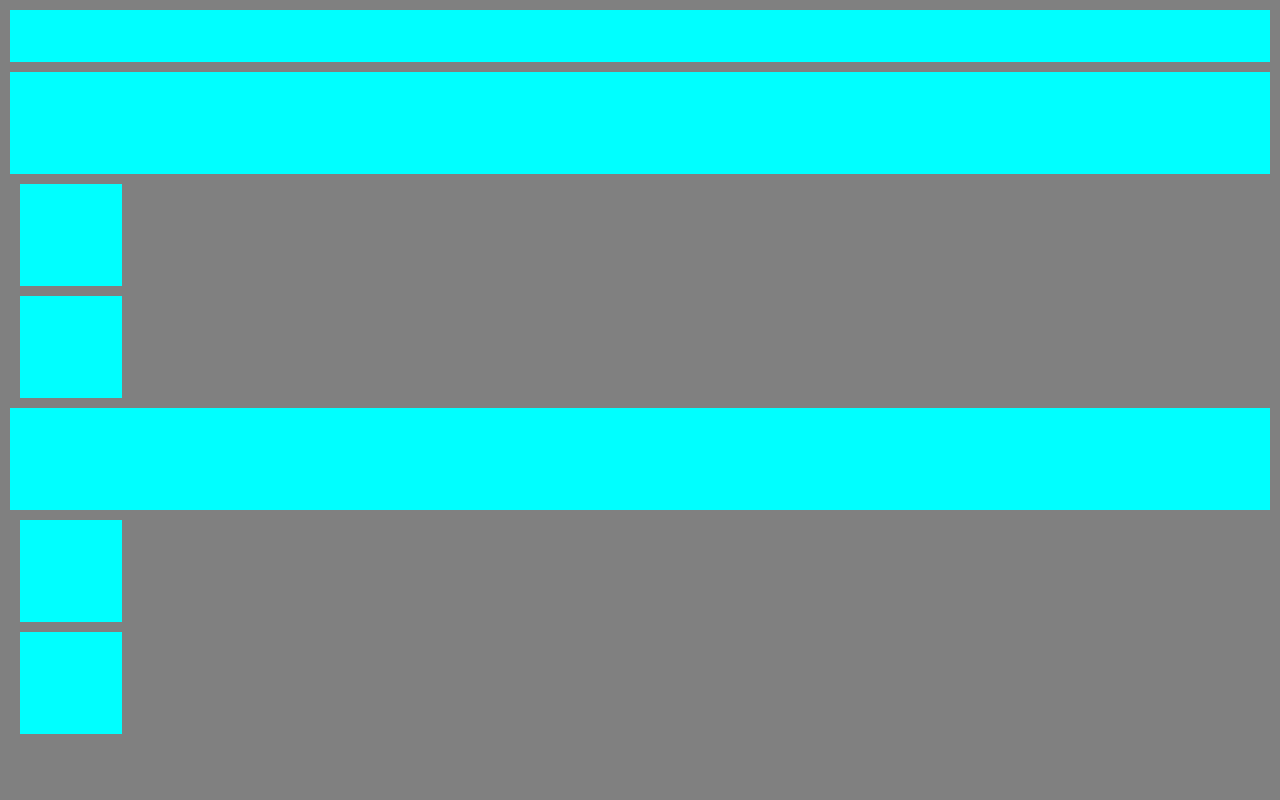
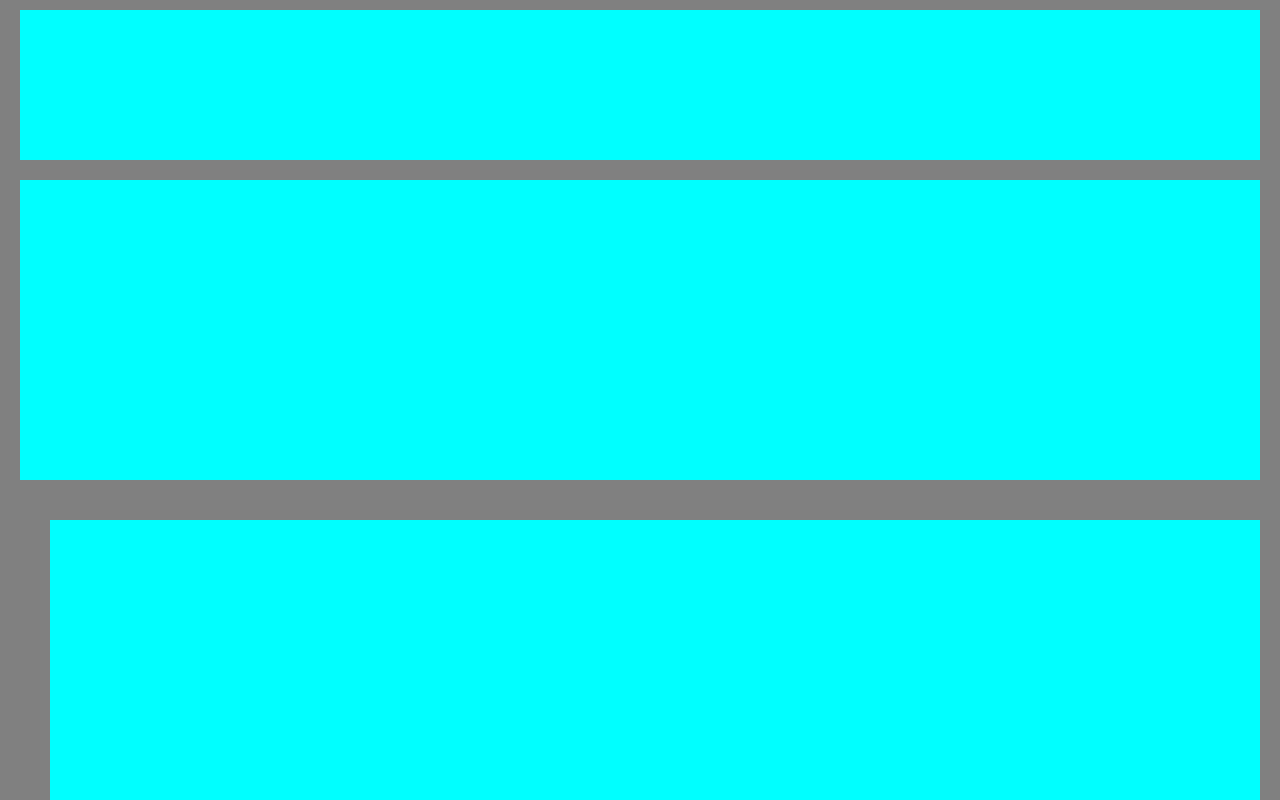
Before and after one commit to diegohernandez1010/protalento_b4_code, a plain HTML site: page 01_Intro_a_la_web/1.2.3.3_ejercicio/index.html in a window 1280 px wide. Shown: the top 800 px of the page. Drawn offline with Linux system fonts and the light colour scheme.

Commit message:
cambio en bloques

```diff
--- a/01_Intro_a_la_web/1.2.3.3_ejercicio/style.css
+++ b/01_Intro_a_la_web/1.2.3.3_ejercicio/style.css
@@ -3,53 +3,34 @@
   padding: 0;
   font-size: 1em;
   font-family: inherit;
-
-}
-
-.chico {
-  background-color: aqua;
-  margin-top: 70px;
-  height: 50px;
-
-}
-
-.grande {
-  background-color: aqua;
-  display: block;
-  height: 100px
-}
-
-body {
   background-color: grey;
 }
 
-.container,
-.mediano,
-.azul,
-.margin-derecho,
-.margin-abajo {
-
-  margin: 10px 10px 10px;
-}
-
 .azul {
-  padding: 1px;
   background-color: aqua;
 
+}
+.chico{
+  height: 150px;
+  margin: 10px 20px 20px 20px;
+  width: auto;
+}
+.grande{
+  height: 300px;
+  margin: 20px 20px 20px 20px;
+  width: auto;
+}
+.container{
+  height: 300px;
+  margin: 20px 20px 20px 20px;
+  width: auto;
+  overflow: hidden;
+  }
+.mediano{
+  background-color:aqua;
+  margin: 20px 20px 20px 30px;
+  padding: 300px 1000px;
+  float:left;
 
 
-}
-
-.mediano {
-  height: 100px; width: 100px;
-  position: relatie;
-}
-
-.margin-derecho {
-  width: 50px;
-  position: fied;
-
-}
-.mediano, .azu, .margin-derecho{
-  height: 100px; width: 100px;
-}
+ }
```
